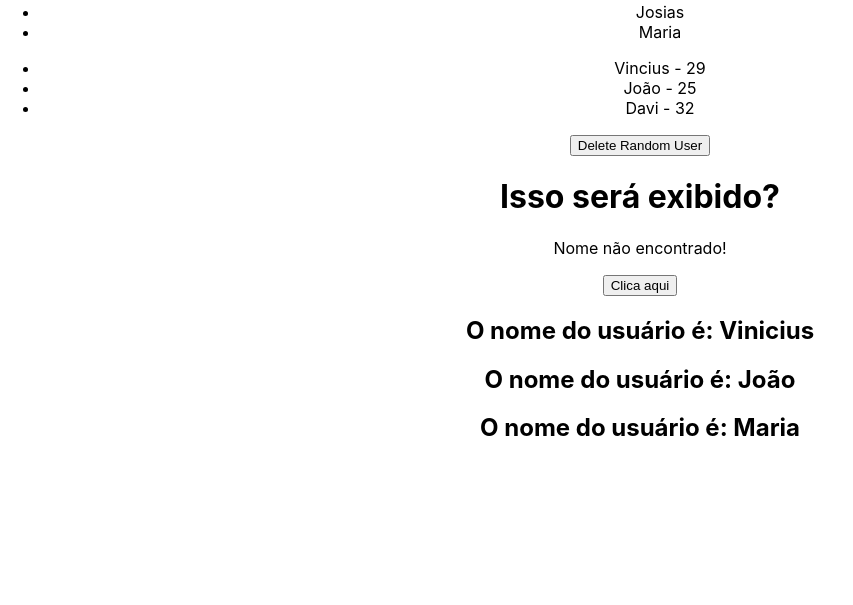
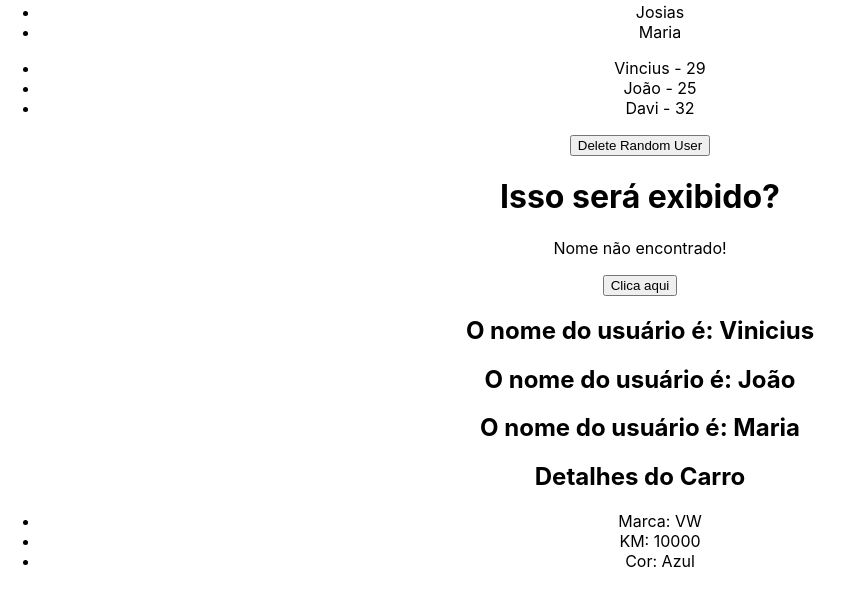
Before and after one commit to viniciuslemos93/curso-react, a React (Create React App) app in the folder 3_AVANCANDO-NOS-FUNDAMENTOS/secao3-avancando-no-react/: page / in a window 1280 px wide. Shown: the part 1226-1831 px from the top of the page, without its empty margins (0-853 px from the left). Built offline with nearby package versions, Linux system fonts and the light colour scheme.

Commit message:
feat: destructing

```diff
--- a/3_AVANCANDO-NOS-FUNDAMENTOS/secao3-avancando-no-react/src/App.js
+++ b/3_AVANCANDO-NOS-FUNDAMENTOS/secao3-avancando-no-react/src/App.js
@@ -2,6 +2,7 @@
 import './App.css';
 
 import City from './assets/city.jpg'
+import CarDetails from './components/CarDetails';
 import ConditionalRender from './components/ConditionalRender';
 import ListRender from './components/ListRender';
 
@@ -29,10 +30,14 @@
       <ListRender />
 
       <ConditionalRender />
+      {/*Props*/}
       {/*O componente ShowUserName tem acesso a uma prop chamado "name" com o valor de "Vinicius", o outro com uma variável e o útimo passando com useState.*/}
       <ShowUserName name="Vinicius" />
       <ShowUserName name={nome} />
       <ShowUserName name={userName} />
+      {/*Destructuring*/}
+      <CarDetails brand="VW" km={10000} color="Azul"/>
+
     </div>
   );
 }
--- /dev/null
+++ b/3_AVANCANDO-NOS-FUNDAMENTOS/secao3-avancando-no-react/src/components/CarDetails.js
@@ -0,0 +1,15 @@
+
+function CarDetails({brand, km, color}) {
+  return (
+    <div>
+        <h2>Detalhes do Carro</h2>
+        <ul>
+            <li>Marca: {brand}</li>
+            <li>KM: {km}</li>
+            <li>Cor: {color}</li>
+        </ul>
+    </div>
+  )
+}
+
+export default CarDetails
```
